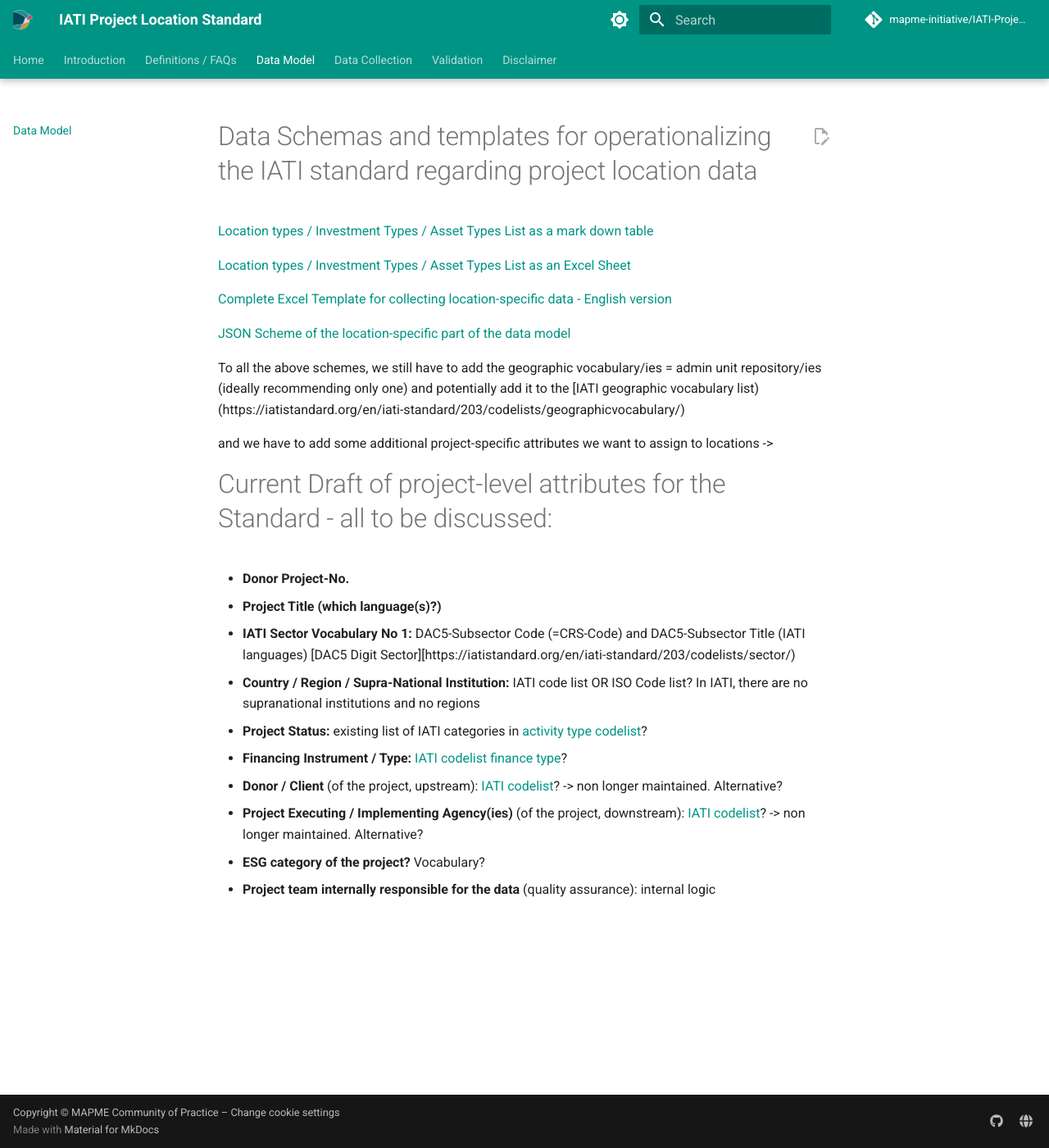
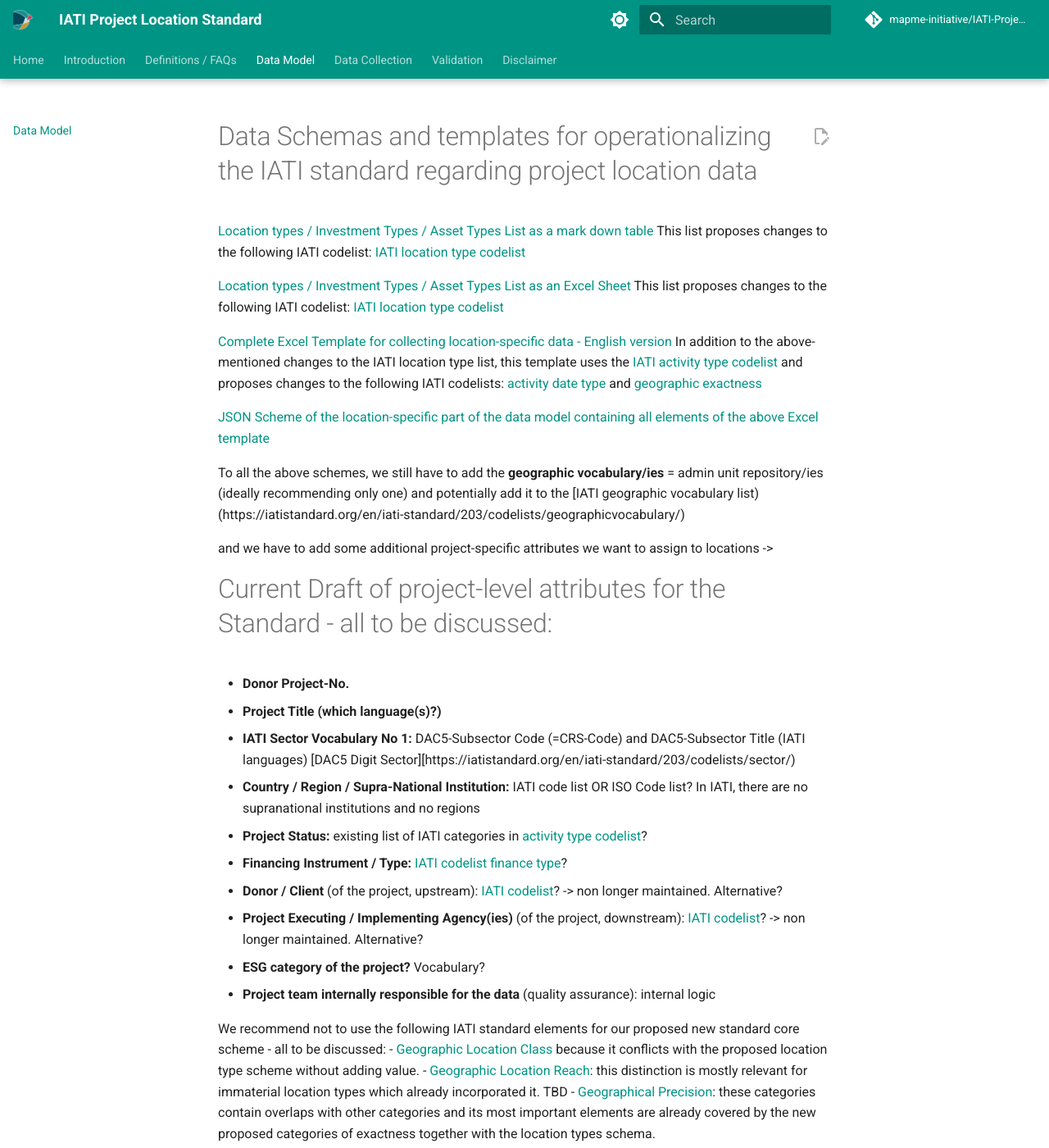
Before and after one commit to mapme-initiative/IATI-Project-Location-Standard, an MkDocs documentation site: the page built from docs/data_model.md, in a window 1280 px wide and 1400 px high. Shown: the whole window at 82% size. Built offline with MkDocs 1.6.1 and Material for MkDocs 9.7.7, drawn with Linux system fonts in a browser that asks for light colours; comment, search, counter and statistics services are not loaded.

Commit message:
Update data_model.md

```diff
--- a/docs/data_model.md
+++ b/docs/data_model.md
@@ -1,14 +1,17 @@
 # Data Schemas and templates for operationalizing the IATI standard regarding project location data
 
 [Location types / Investment Types / Asset Types List as a mark down table](https://github.com/mapme-initiative/IATI-Project-Location-Standard/blob/main/docs/assets/excels/Location_Types_List_Proposal_01.md)
+This list proposes changes to the following IATI codelist: [IATI location type codelist](https://iatistandard.org/en/iati-standard/203/codelists/locationtype/)
 
 [Location types / Investment Types / Asset Types List as an Excel Sheet](https://github.com/mapme-initiative/IATI-Project-Location-Standard/blob/main/docs/assets/excels/Location_Types_List_Proposal_01.xlsx)
+This list proposes changes to the following IATI codelist: [IATI location type codelist](https://iatistandard.org/en/iati-standard/203/codelists/locationtype/)
 
 [Complete Excel Template for collecting location-specific data - English version](https://github.com/mapme-initiative/IATI-Project-Location-Standard/blob/main/docs/assets/excels/IATI_Project_Location_Data_Template_EN_V03.xlsx)
+In addition to the above-mentioned changes to the IATI location type list, this template uses the [IATI activity type codelist](https://iatistandard.org/en/iati-standard/203/codelists/activitystatus/) and proposes changes to the following IATI codelists: [activity date type](https://iatistandard.org/en/iati-standard/203/codelists/activitydatetype/) and [geographic exactness](https://iatistandard.org/en/iati-standard/203/codelists/geographicexactness/)
 
-[JSON Scheme of the location-specific part of the data model](https://github.com/mapme-initiative/IATI-Project-Location-Standard/blob/main/docs/IATI_project_core_schema_.json)
+[JSON Scheme of the location-specific part of the data model containing all elements of the above Excel template](https://github.com/mapme-initiative/IATI-Project-Location-Standard/blob/main/docs/IATI_project_core_schema_.json)
 
-To all the above schemes, we still have to add the geographic vocabulary/ies = admin unit repository/ies (ideally recommending only one) and potentially add it to the [IATI geographic vocabulary list)(https://iatistandard.org/en/iati-standard/203/codelists/geographicvocabulary/)
+To all the above schemes, we still have to add the **geographic vocabulary/ies** = admin unit repository/ies (ideally recommending only one) and potentially add it to the [IATI geographic vocabulary list)(https://iatistandard.org/en/iati-standard/203/codelists/geographicvocabulary/)
 
 and we have to add some additional project-specific attributes we want to assign to locations ->
 
@@ -26,3 +29,8 @@ and we have to add some additional project-specific attributes we want to assign
   [IATI codelist](https://iatistandard.org/en/iati-standard/203/codelists/organisationidentifier/)? -> non longer maintained. Alternative?
 - **ESG category of the project?**  Vocabulary?
 - **Project team internally responsible for the data** (quality assurance): internal logic
+
+We recommend not to use the following IATI standard elements for our proposed new standard core scheme - all to be discussed:
+- [Geographic Location Class](https://iatistandard.org/en/iati-standard/203/codelists/geographiclocationclass/) because it conflicts with the proposed location type scheme without adding value.
+- [Geographic Location Reach](https://iatistandard.org/en/iati-standard/203/codelists/geographiclocationreach/): this distinction is mostly relevant for immaterial location types which already incorporated it. TBD
+- [Geographical Precision](https://iatistandard.org/en/iati-standard/203/codelists/geographicalprecision/): these categories contain overlaps with other categories and its most important elements are already covered by the new proposed categories of exactness together with the location types schema.
```
